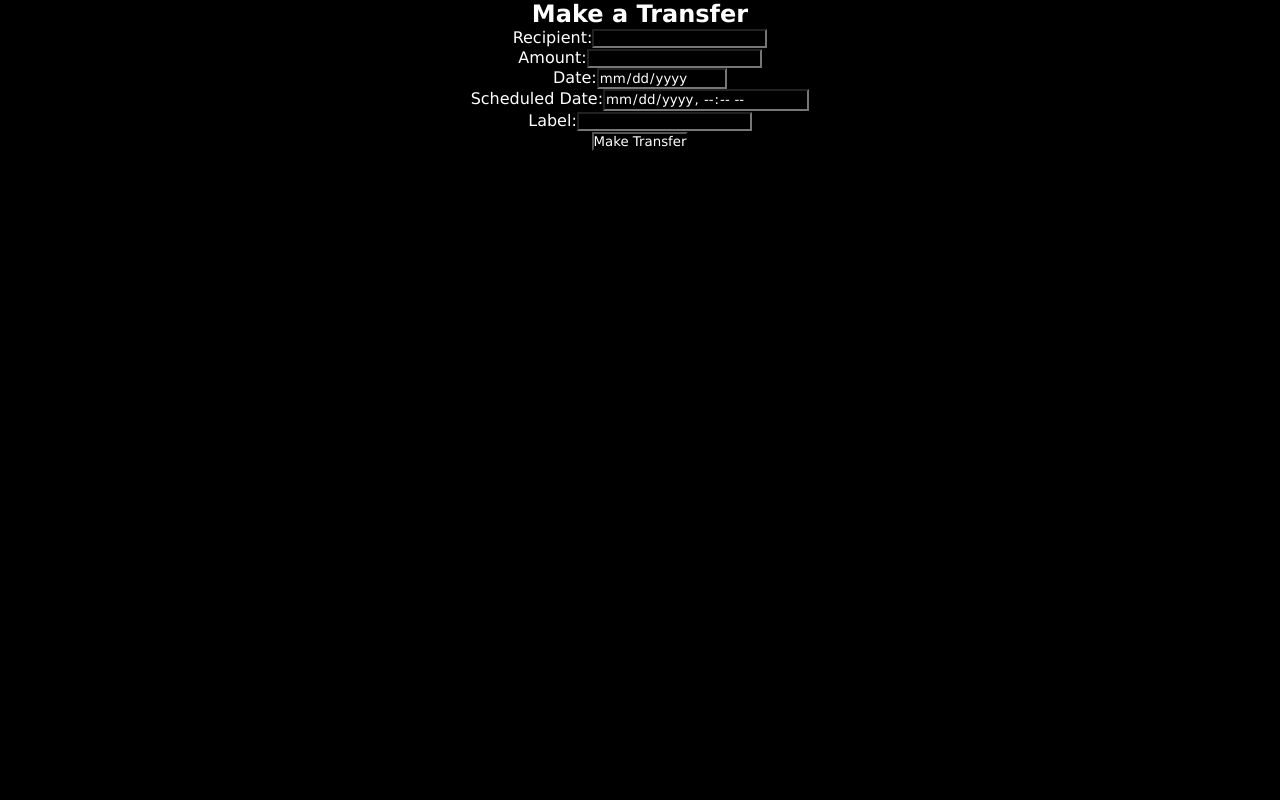
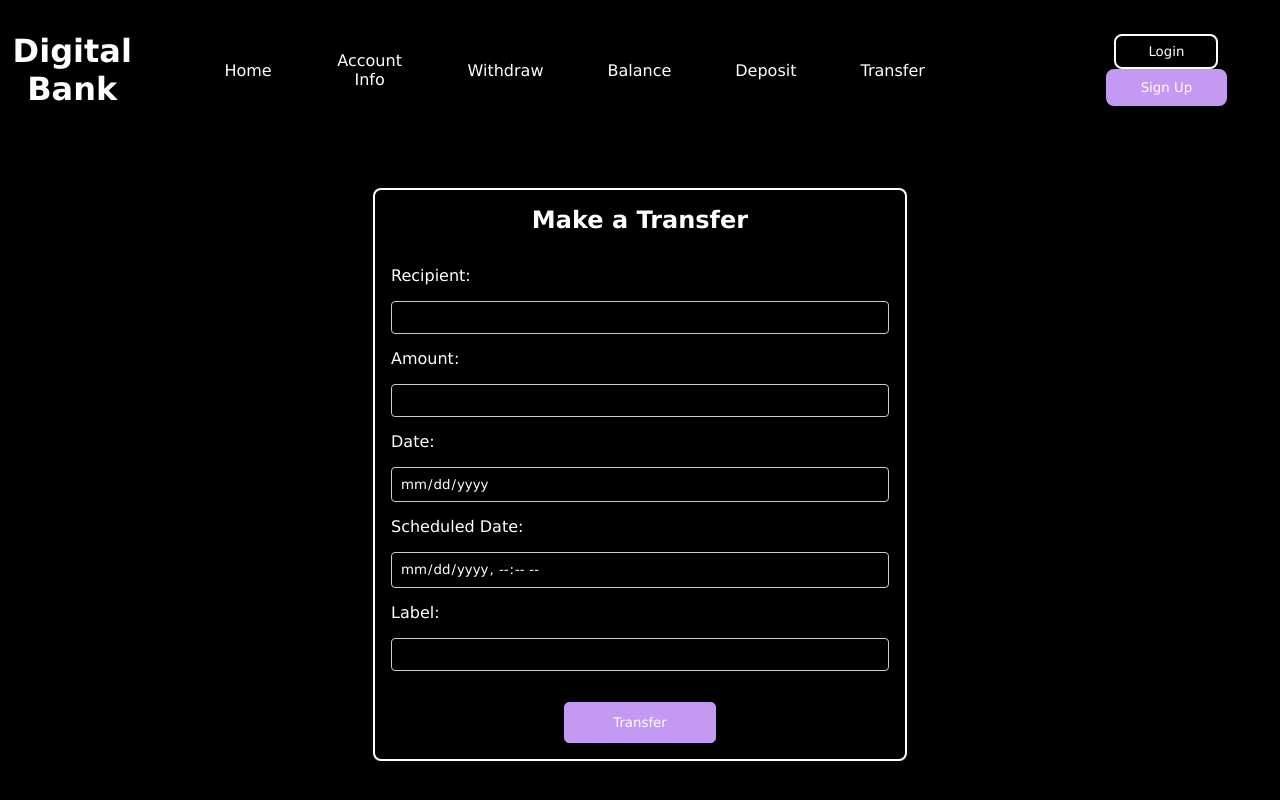
Before and after one commit to PROG4-DigitalBank/UI, a React (Create React App) app: page /transfer in a window 1280 px wide. Shown: the top 800 px of the page. Built offline with nearby package versions, Linux system fonts and the light colour scheme.

Commit message:
feat: transfer global design

```diff
--- a/src/components/features/Transfer.jsx
+++ b/src/components/features/Transfer.jsx
@@ -1,5 +1,6 @@
-import React, { useState } from 'react';
-
+import React, { useState } from 'react'
+import { Link } from 'react-router-dom'
+import './styles/transfer.css'
 
 const Transfer = () => {
   // State pour stocker les détails du virement
@@ -9,39 +10,82 @@ const Transfer = () => {
     date: '',
     scheduledDate: '',
     label: '',
-  });
+  })
 
   // Fonction pour gérer la soumission du formulaire de virement
   const handleSubmit = (e) => {
-    e.preventDefault();
+    e.preventDefault()
     // TODO: Envoyer les détails du virement au backend pour traitement
     // Assurez-vous d'envoyer les données telles que 'recipient', 'amount', 'date', 'scheduledDate', 'label'
-  };
+  }
 
   return (
+    <>
+      <div className="nav">
+        <div className="nav-links">
+          <Link to="/">
+            <h1 className="logo">Digital Bank</h1>
+          </Link>
+          <Link to="/" className="link-">
+            Home
+          </Link>
+          <Link to="/account" className="link-">
+            Account Info
+          </Link>
+          <Link to="/wmoney" className="link-">
+            Withdraw
+          </Link>
+          <Link to="/balance" className="link-">
+            Balance
+          </Link>
+          <Link to="/balance-rep" className="link-">
+            Deposit
+          </Link>
+          <Link to="/transfer" className="link-">
+            Transfer
+          </Link>
+        </div>
+
+        <div className="buttons-container">
+          <button className="try">Login</button>
+          <button className="learn">Sign Up</button>
+        </div>
+      </div>
+
+
       <div className="transfer-container">
         <h2>Make a Transfer</h2>
         <form onSubmit={handleSubmit}>
           <div className="form-group">
             <label>Recipient:</label>
             <input
+              className='transfer-input'
               type="text"
               value={transferDetails.recipient}
               onChange={(e) =>
-              setTransferDetails({ ...transferDetails, recipient: e.target.value })
+                setTransferDetails({
+                  ...transferDetails,
+                  recipient: e.target.value,
+                })
               }
               required
+
             />
           </div>
+
           <div className="form-group">
             <label>Amount:</label>
             <input
               type="number"
               value={transferDetails.amount}
               onChange={(e) =>
-              setTransferDetails({ ...transferDetails, amount: e.target.value })
+                setTransferDetails({
+                  ...transferDetails,
+                  amount: e.target.value,
+                })
               }
               required
+              className='transfer-input'
             />
           </div>
           <div className="form-group">
@@ -53,6 +97,7 @@ const Transfer = () => {
                 setTransferDetails({ ...transferDetails, date: e.target.value })
               }
               required
+              className='transfer-input'
             />
           </div>
           <div className="form-group">
@@ -61,9 +106,13 @@ const Transfer = () => {
               type="datetime-local"
               value={transferDetails.scheduledDate}
               onChange={(e) =>
-              setTransferDetails({ ...transferDetails, scheduledDate: e.target.value })
+                setTransferDetails({
+                  ...transferDetails,
+                  scheduledDate: e.target.value,
+                })
               }
               required
+              className='transfer-input'
             />
           </div>
           <div className="form-group">
@@ -72,14 +121,19 @@ const Transfer = () => {
               type="text"
               value={transferDetails.label}
               onChange={(e) =>
-              setTransferDetails({ ...transferDetails, label: e.target.value })
+                setTransferDetails({
+                  ...transferDetails,
+                  label: e.target.value,
+                })
               }
+              className='transfer-input'
             />
           </div>
-        <button type="submit">Make Transfer</button>
+          <button type="submit" className='transfer-button'>Transfer</button>
         </form>
       </div>
-  );
-};
+    </>
+  )
+}
 
-export default Transfer;
+export default Transfer
--- a/src/components/features/styles/transfer.css
+++ b/src/components/features/styles/transfer.css
@@ -1,36 +1,40 @@
 .transfer-container {
-    background-color: #f9f9f9;
-    padding: 20px;
+    margin: 5rem auto;
+    display: flex;
+    flex-direction: column;
+    justify-content: center;
+    gap: 2rem;
     border-radius: 8px;
-    box-shadow: 0 0 10px rgba(0, 0, 0, 0.1);
-    margin-bottom: 20px;
+    box-shadow: 0 0 10px rgba(187, 76, 76, 0.1);
+    align-items: center;
+    width: max-content;
+    height: max-content;
+    padding: 1rem;
+    border: white solid 2px;
+
 }
+
 
 .form-group {
   margin-bottom: 15px;
 }
 
 .form-group label {
-    display: block;
-    font-weight: bold;
+  display: flex;
+  margin-bottom: 1rem;
 }
 
 .form-group input {
-    width: 100%;
+  width: 30rem;
   padding: 8px;
   border: 1px solid #ccc;
   border-radius: 4px;
 }
 
-  button {
-    padding: 10px 20px;
-    background-color: #007bff;
-    color: #fff;
-    border: none;
-    border-radius: 4px;
-    cursor: pointer;
+.transfer-button{
+    padding: 0.75rem 3rem;
+    border: #c499f3 solid 1px;
+    background-color: #c499f3;
+    border-radius: 5px;
+    margin-top: 1rem;
 }
-
-  button:hover {
-    background-color: #0056b3;
-  }
```
Lines whose indentation alone changed are shown as unchanged.
